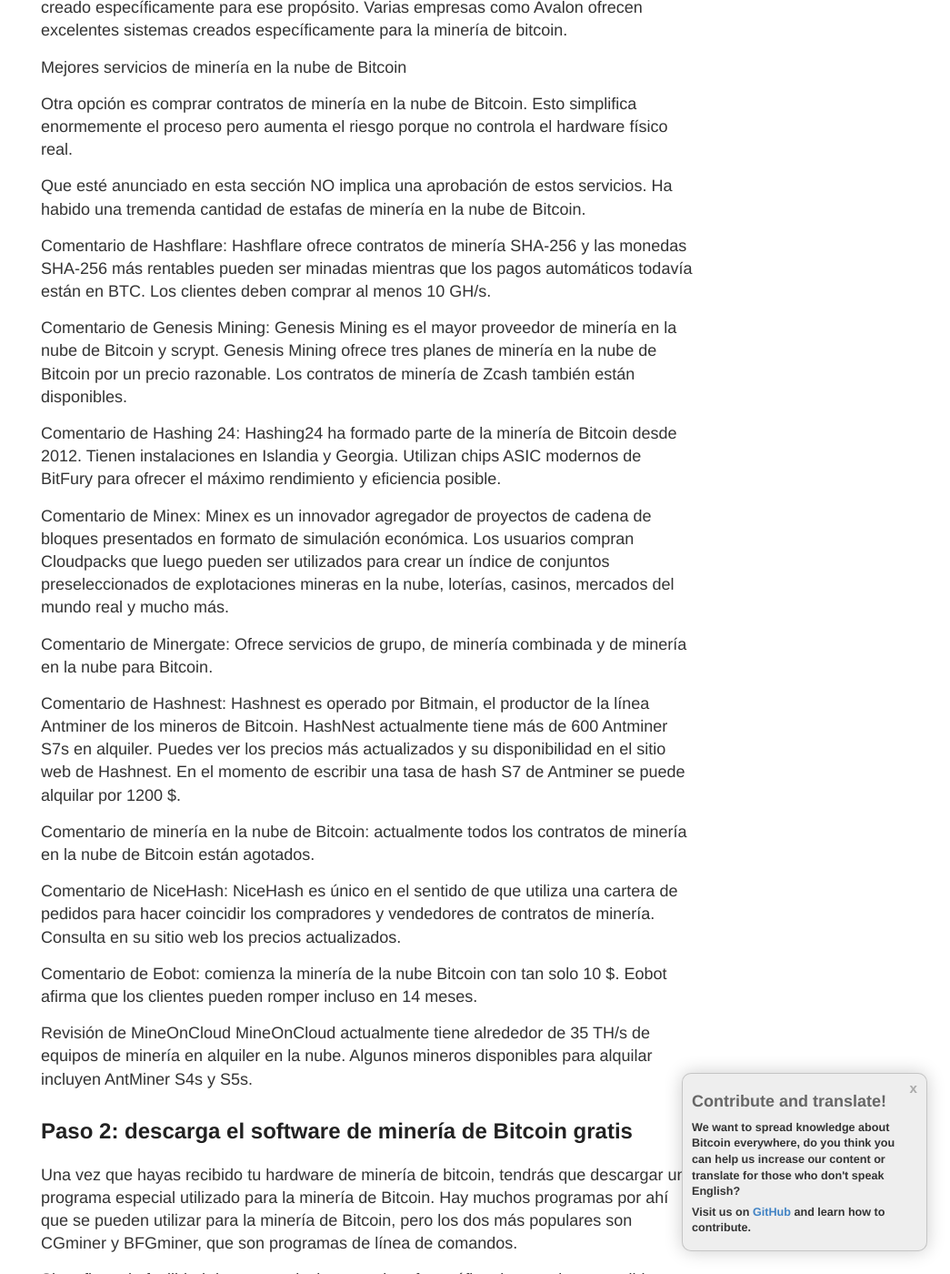
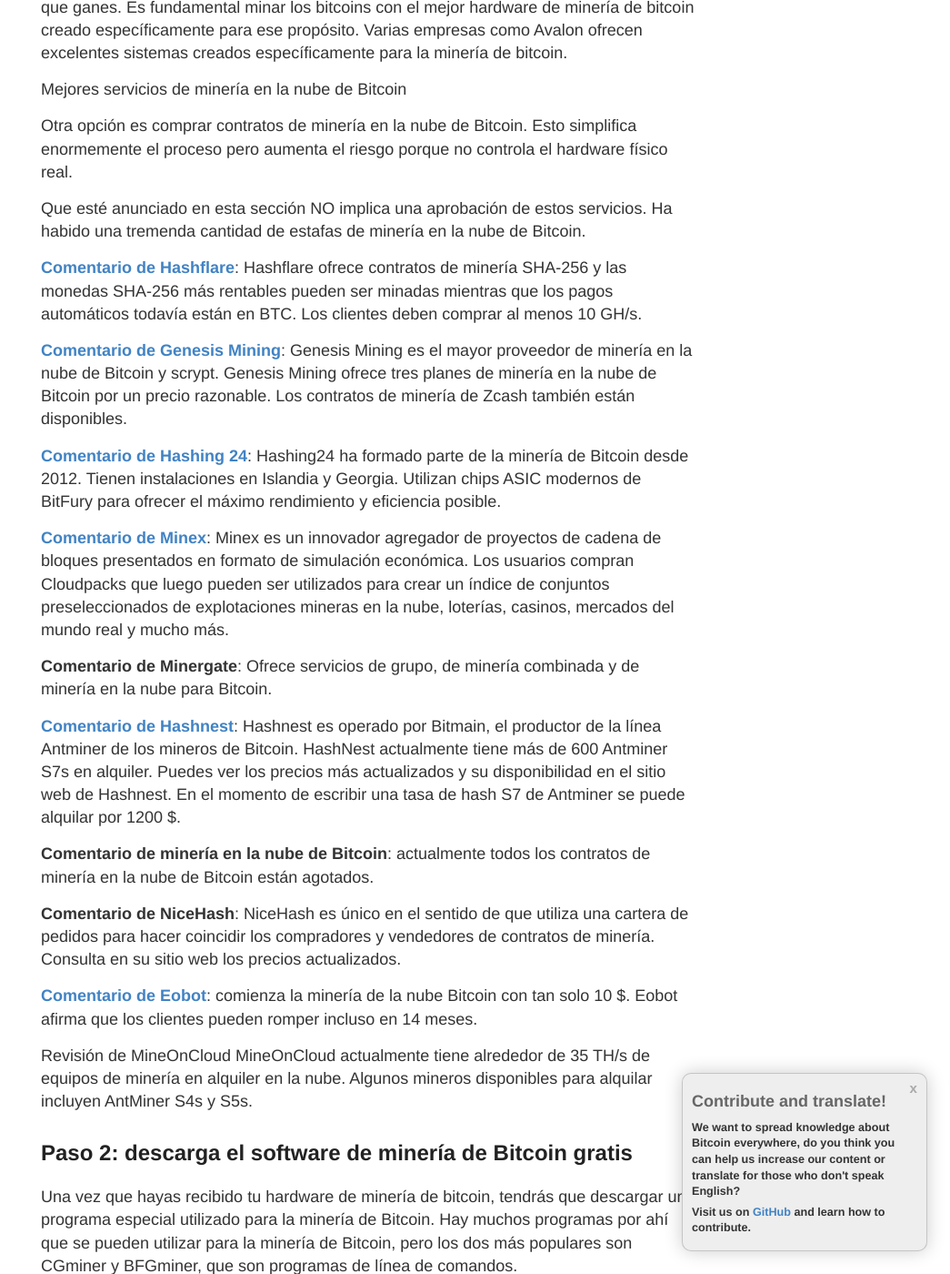
Before and after one commit to vesk4000/bm, a Jekyll site: the page built from translations/getting-started/es-getting-started.md, in a window 1280 px wide and 1400 px high, scrolled down 1279 px. Shown: the whole window at 91% size, without its empty margins (235-1280 px from the left). Built offline with Jekyll 4.4.1, drawn with Linux system fonts in a browser that asks for light colours; nearby versions of some CDN libraries; comment, search, counter and statistics services are not loaded; some of the changed text lies outside the part shown.

```diff
--- a/translations/getting-started/es-getting-started.md
+++ b/translations/getting-started/es-getting-started.md
@@ -17,7 +17,7 @@ Antes de comenzar a minar Bitcoin, es útil entender lo que realmente significa
 
 La red de Bitcoin compensa a los mineros de Bitcoin por su esfuerzo liberando bitcoin a aquellos que aportan la potencia computacional necesaria. Esto se presenta en forma de bitcoins recién emitidos y los costes de transacción incluidos en las transacciones validadas al minar bitcoins. Cuanto más poder de computación aportas, mayor será tu parte de recompensa.
 
-Paso 1: obtén el mejor hardware de minería de Bitcoin
+<h2>Paso 1: obtén el mejor hardware de minería de Bitcoin</h2>
 
 Adquirir Bitcoins: en algunos casos, puede que tengas que comprar hardware de minería con bitcoins. Actualmente, puedes comprar la mayor parte del hardware en Amazon. También puede que quieras echar un vistazo a los gráficos de bitcoin.
 
@@ -33,23 +33,23 @@ Otra opción es comprar contratos de minería en la nube de Bitcoin. Esto simpli
 
 Que esté anunciado en esta sección NO implica una aprobación de estos servicios. Ha habido una tremenda cantidad de estafas de minería en la nube de Bitcoin.
 
-Comentario de Hashflare: Hashflare ofrece contratos de minería SHA-256 y las monedas SHA-256 más rentables pueden ser minadas mientras que los pagos automáticos todavía están en BTC. Los clientes deben comprar al menos 10 GH/s.
+<strong><a href="http://geni.us/hashflare">Comentario de Hashflare</a></strong>: Hashflare ofrece contratos de minería SHA-256 y las monedas SHA-256 más rentables pueden ser minadas mientras que los pagos automáticos todavía están en BTC. Los clientes deben comprar al menos 10 GH/s.
 
-Comentario de Genesis Mining: Genesis Mining es el mayor proveedor de minería en la nube de Bitcoin y scrypt. Genesis Mining ofrece tres planes de minería en la nube de Bitcoin por un precio razonable. Los contratos de minería de Zcash también están disponibles.
+<strong><a href="http://geni.us/advendorgm">Comentario de Genesis Mining</a></strong>: Genesis Mining es el mayor proveedor de minería en la nube de Bitcoin y scrypt. Genesis Mining ofrece tres planes de minería en la nube de Bitcoin por un precio razonable. Los contratos de minería de Zcash también están disponibles.
 
-Comentario de Hashing 24: Hashing24 ha formado parte de la minería de Bitcoin desde 2012. Tienen instalaciones en Islandia y Georgia. Utilizan chips ASIC modernos de BitFury para ofrecer el máximo rendimiento y eficiencia posible.
+<strong><a href="http://geni.us/hashing24">Comentario de Hashing 24</a></strong>: Hashing24 ha formado parte de la minería de Bitcoin desde 2012. Tienen instalaciones en Islandia y Georgia. Utilizan chips ASIC modernos de BitFury para ofrecer el máximo rendimiento y eficiencia posible.
 
-Comentario de Minex: Minex es un innovador agregador de proyectos de cadena de bloques presentados en formato de simulación económica. Los usuarios compran Cloudpacks que luego pueden ser utilizados para crear un índice de conjuntos preseleccionados de explotaciones mineras en la nube, loterías, casinos, mercados del mundo real y mucho más.
+<strong><a href="http://geni.us/minex">Comentario de Minex</a></strong>: Minex es un innovador agregador de proyectos de cadena de bloques presentados en formato de simulación económica. Los usuarios compran Cloudpacks que luego pueden ser utilizados para crear un índice de conjuntos preseleccionados de explotaciones mineras en la nube, loterías, casinos, mercados del mundo real y mucho más.
 
-Comentario de Minergate: Ofrece servicios de grupo, de minería combinada y de minería en la nube para Bitcoin.
+<strong>Comentario de Minergate</strong>: Ofrece servicios de grupo, de minería combinada y de minería en la nube para Bitcoin.
 
-Comentario de Hashnest: Hashnest es operado por Bitmain, el productor de la línea Antminer de los mineros de Bitcoin. HashNest actualmente tiene más de 600 Antminer S7s en alquiler. Puedes ver los precios más actualizados y su disponibilidad en el sitio web de Hashnest. En el momento de escribir una tasa de hash S7 de Antminer se puede alquilar por 1200 $.
+<strong><a href="http://geni.us/advendorgm">Comentario de Hashnest</a></strong>: Hashnest es operado por Bitmain, el productor de la línea Antminer de los mineros de Bitcoin. HashNest actualmente tiene más de 600 Antminer S7s en alquiler. Puedes ver los precios más actualizados y su disponibilidad en el sitio web de Hashnest. En el momento de escribir una tasa de hash S7 de Antminer se puede alquilar por 1200 $.
 
-Comentario de minería en la nube de Bitcoin: actualmente todos los contratos de minería en la nube de Bitcoin están agotados.
+<strong>Comentario de minería en la nube de Bitcoin</strong>: actualmente todos los contratos de minería en la nube de Bitcoin están agotados.
 
-Comentario de NiceHash: NiceHash es único en el sentido de que utiliza una cartera de pedidos para hacer coincidir los compradores y vendedores de contratos de minería. Consulta en su sitio web los precios actualizados.
+<strong>Comentario de NiceHash</strong>: NiceHash es único en el sentido de que utiliza una cartera de pedidos para hacer coincidir los compradores y vendedores de contratos de minería. Consulta en su sitio web los precios actualizados.
 
-Comentario de Eobot: comienza la minería de la nube Bitcoin con tan solo 10 $. Eobot afirma que los clientes pueden romper incluso en 14 meses.
+<strong><a href="http://geni.us/hashflare">Comentario de Eobot</a></strong>: comienza la minería de la nube Bitcoin con tan solo 10 $. Eobot afirma que los clientes pueden romper incluso en 14 meses.
 
 Revisión de MineOnCloud MineOnCloud actualmente tiene alrededor de 35 TH/s de equipos de minería en alquiler en la nube. Algunos mineros disponibles para alquilar incluyen AntMiner S4s y S5s.
 
@@ -69,10 +69,10 @@ Para un grupo totalmente descentralizado, recomendamos encarecidamente p2pool.
 
 Se cree que los siguientes grupos son actualmente bloques que validan completamente con Bitcoin Core 0.9.5 o posterior (0.10.2 o posterior recomendado debido a vulnerabilidades de DoS):
 <ul>
-<li>BitMinter</li>
-<li>CK Pool</li>
-<li>Eligius</li>
-<li>Slush Pool</li>
+<li><a href="https://bitminter.com/">BitMinter</a></li>
+<li><a href="http://www.kano.is/">CK Pool</a></li>
+<li><a href="http://eligius.st/~gateway/">Eligius</a></li>
+<li><a href="https://en.bitcoin.it/wiki/Bitcoin_Pooled_Mining">Slush Pool</a></li>
 </ul>
 <h2>Paso 4: configura una cartera de Bitcoin</h2>
 
@@ -84,11 +84,11 @@ Para obtener ayuda para elegir una cartera de Bitcoin, puedes comenzar aquí.
 
 También necesitarás poder comprar y vender tus Bitcoins. Para esto recomendamos:
 <ul>
-<li>SpectroCoin: intercambio europeo con SEPA de un mismo día y se puede comprar con tarjeta de crédito</li>
-<li>Kraken: el mayor intercambio europeo con SEPA de un mismo día</li>
-<li>Guía para comprar Bitcoin: obtén ayuda para encontrar un intercambio de Bitcoin en tu país.</li>
-<li>Bitcoins locales: este fantástico servicio te permite buscar personas en tu comunidad dispuestas a venderte bitcoins directamente a ti. ¡Pero ten cuidado!</li>
-<li>Coinbase es un buen lugar para comenzar al comprar bitcoins. Recomendamos encarecidamente que no mantenga ningún bitcoin en su servicio.</li>
+<li><a href="http://geni.us/spectrocoin">SpectroCoin</a>: intercambio europeo con SEPA de un mismo día y se puede comprar con tarjeta de crédito</li>
+<li><a href="https://www.kraken.com/">Kraken</a>: el mayor intercambio europeo con SEPA de un mismo día</li>
+<li><a href="https://www.weusecoins.com/en/how-buy-bitcoins-online-best-bitcoin-exchange-rate-bitcoin-price/">Guía para comprar Bitcoin</a>: obtén ayuda para encontrar un intercambio de Bitcoin en tu país.</li>
+<li><a href="http://geni.us/localbitcoins">Bitcoins locales</a>: este fantástico servicio te permite buscar personas en tu comunidad dispuestas a venderte bitcoins directamente a ti. ¡Pero ten cuidado!</li>
+<li><a href="http://geni.us/coinbase">Coinbase es un buen lugar para comenzar al comprar bitcoins. Recomendamos encarecidamente que no mantenga ningún bitcoin en su servicio.</li>
 </ul>
 <h2>Paso 5: mantente al día con las noticias de Bitcoin</h2>
 
```
